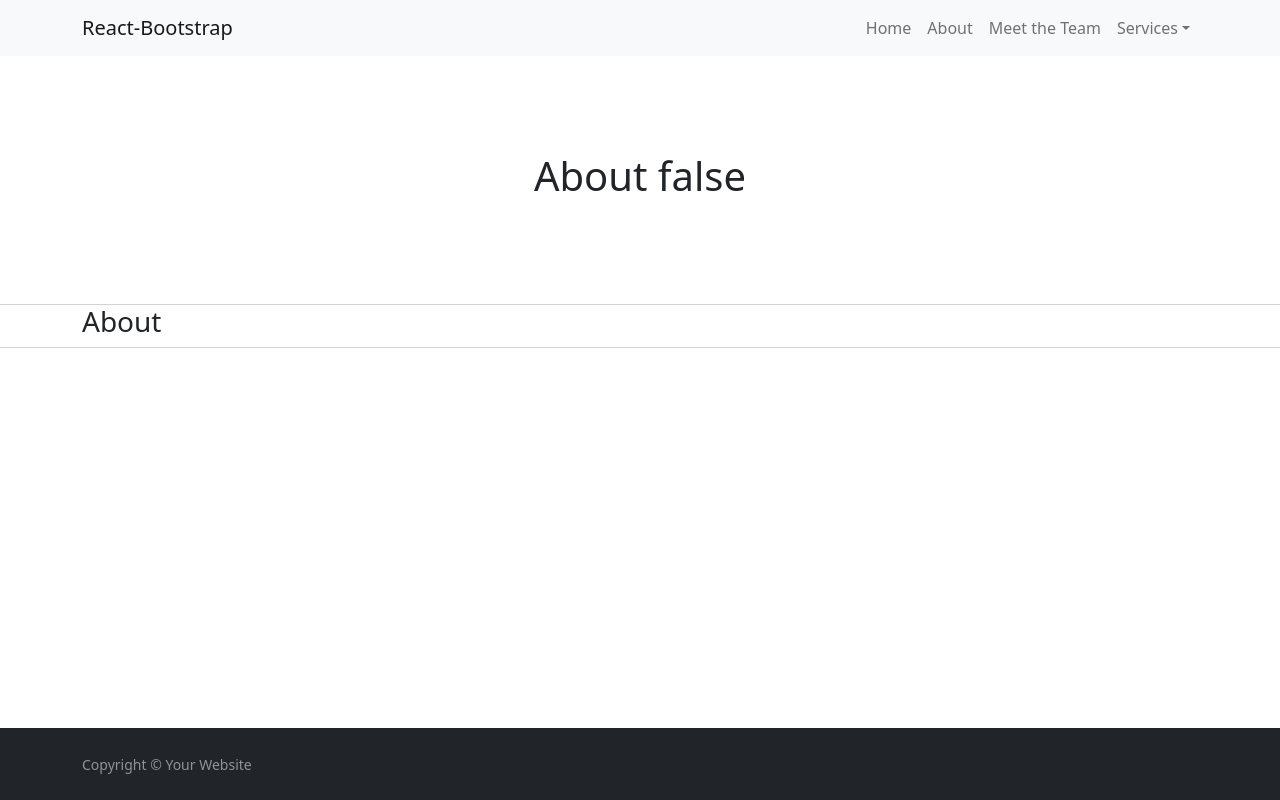
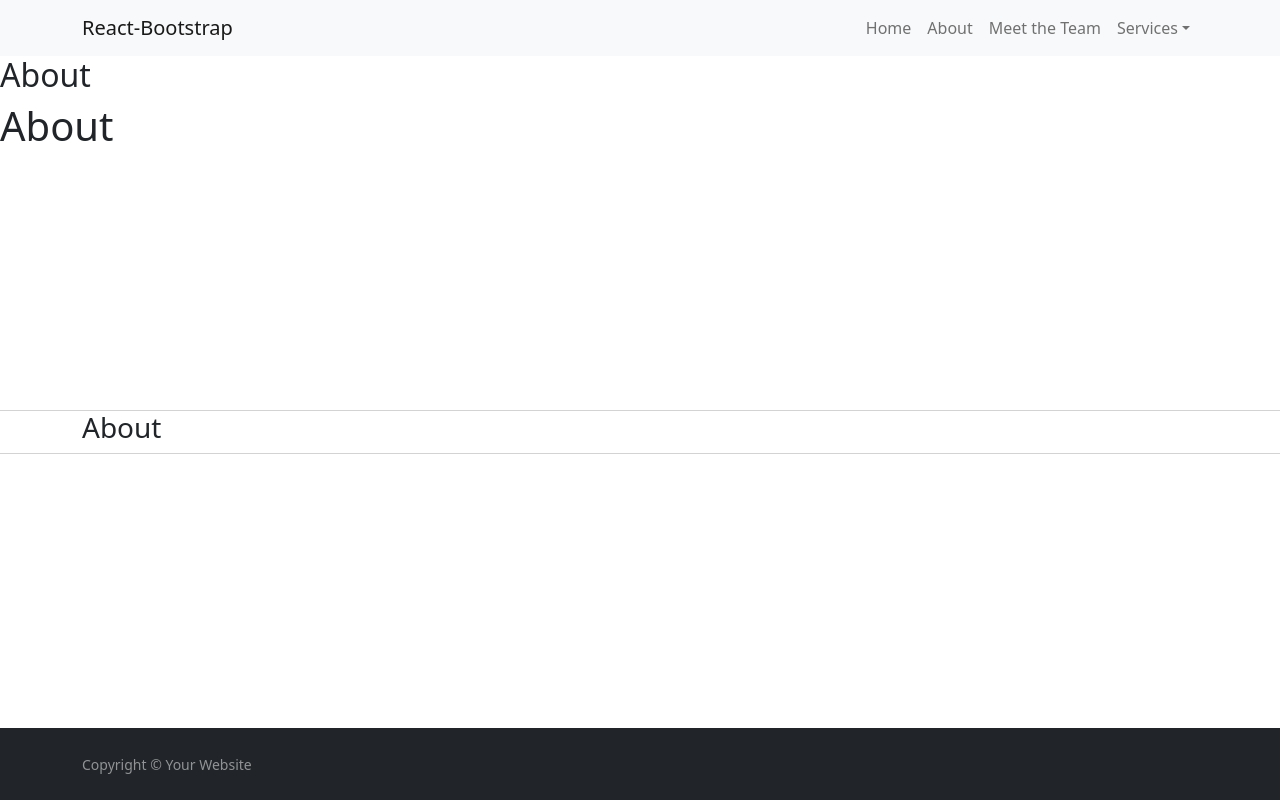
Before and after one commit to jesudason/milne, a React (Create React App) app: page /about in a window 1280 px wide. Built offline with nearby package versions, Linux system fonts and the light colour scheme.

Commit message:
navbar autoclose functionality added

```diff
--- a/package.json
+++ b/package.json
@@ -3,6 +3,7 @@
   "version": "0.1.0",
   "private": true,
   "dependencies": {
+    "@portabletext/react": "^1.0.6",
     "@sanity/client": "^3.3.0",
     "@sanity/image-url": "^1.0.1",
     "@testing-library/jest-dom": "^5.16.4",
--- a/src/Components/Navbar.js
+++ b/src/Components/Navbar.js
@@ -8,7 +8,7 @@ import { Link } from "react-router-dom";
 const Navigation = () => {
   return (
     <>
-      <Navbar fixed="top" bg="light" expand="lg">
+      <Navbar collapseOnSelect fixed="top" bg="light" expand="lg">
         <Container>
           <Navbar.Brand as={Link} to="#home">
             React-Bootstrap
@@ -18,28 +18,32 @@ const Navigation = () => {
             className="justify-content-end"
             id="basic-navbar-nav"
           >
-            <Nav className="align-items-center">
-              <Nav.Link as={Link} to="/">
+            <Nav className="align-items-center" defaultActiveKey="/home">
+              <Nav.Link as={Link} to="/" href="/">
                 Home
               </Nav.Link>
-              <Nav.Link as={Link} to="/about">
+              <Nav.Link as={Link} to="/about" href="/about">
                 About
               </Nav.Link>
-              <Nav.Link as={Link} to="/people">
+              <Nav.Link as={Link} to="/people" href="/people">
                 Meet the Team
               </Nav.Link>
-              <NavDropdown title="Services" id="basic-nav-dropdown">
-                <NavDropdown.Item as={Link} to="/services">
+              <NavDropdown
+                title="Services"
+                id="basic-nav-dropdown"
+                autoClose="inside"
+              >
+                <NavDropdown.Item as={Link} to="/services" href="/services">
                   Services
                 </NavDropdown.Item>
-                <NavDropdown.Item as={Link} to="/">
+                <NavDropdown.Item as={Link} to="/" href="/">
                   Another action
                 </NavDropdown.Item>
-                <NavDropdown.Item as={Link} to="/">
+                <NavDropdown.Item as={Link} to="/" href="/">
                   Something
                 </NavDropdown.Item>
                 <NavDropdown.Divider />
-                <NavDropdown.Item as={Link} to="/">
+                <NavDropdown.Item as={Link} to="/" href="/">
                   Separated link
                 </NavDropdown.Item>
               </NavDropdown>
--- a/src/Components/PageBanner.js
+++ b/src/Components/PageBanner.js
@@ -1,19 +1,35 @@
 import React from "react";
+import "./PageBanner.scss";
 
 export const PageBanner = ({ title, type }) => {
+  let subtitle = "";
+  let image = "";
   return (
     <>
-      <section className={`${type == "index" ? "bgimage" : ""}`}>
-        <div className="py-5 text-center container">
-          <div className="row py-lg-5">
-            <div className="col-lg-6 col-md-8 mx-auto">
-              <h1 className="fw-light">
-                {title} {type == "index" ? "bgimage" : "false"}
-              </h1>
+      {type == "index" ? (
+        <section className="banner banner__hero">
+          <h1 className="fw-light">{title}</h1>
+        </section>
+      ) : (
+        <section className="banner banner__skinny">
+          <div className="banner__text">
+            <h2 className="banner__text--title">{title}</h2>
+            {subtitle ? (
+              <h3 className="banner__text--subtitle">{subtitle}</h3>
+            ) : (
+              ""
+            )}
+          </div>
+          {image ? (
+            <div className="banner__image">
+              <img src="{image}" alt="" />
             </div>
-          </div>
-        </div>
-      </section>
+          ) : (
+            ""
+          )}
+          <h1 className="fw-light">{title}</h1>
+        </section>
+      )}
     </>
   );
 };
--- /dev/null
+++ b/src/Components/PageBanner.scss
@@ -0,0 +1,21 @@
+@import "../custom.scss";
+
+.banner.banner__hero {
+  height: 502px;
+}
+
+.banner.banner__skinny {
+  height: 300px;
+}
+
+@media only screen and (min-width: $tablet) {
+  .banner.banner__hero {
+    height: 606px;
+  }
+}
+
+@media only screen and (min-width: $desktop) {
+  .banner.banner__skinny {
+    height: 355px;
+  }
+}
--- a/src/Pages/Person.js
+++ b/src/Pages/Person.js
@@ -3,6 +3,7 @@ import { LayoutDefault } from "../Layouts/LayoutDefault";
 import sanityClient from "../Client";
 import { useParams } from "react-router-dom";
 import imageUrlBuilder from "@sanity/image-url";
+import { PortableText } from "@portabletext/react";
 
 const builder = imageUrlBuilder(sanityClient);
 
@@ -26,7 +27,7 @@ export const Person = () => {
                     url
                 }
             },
-            description,
+            body,
         }`,
         { slug }
       )
@@ -47,6 +48,9 @@ export const Person = () => {
               alt="Image example"
             />
           )}
+          <div>
+            <PortableText value={[personData.body]} />
+          </div>
         </div>
       </section>
     </LayoutDefault>
--- a/src/custom.scss
+++ b/src/custom.scss
@@ -1,9 +1,7 @@
 // Override default variables before the import
 // $body-bg: #000;
+$tablet: 769px;
+$desktop: 1025px;
 
 // Import Bootstrap and its default variables
 @import '~bootstrap/scss/bootstrap.scss';
-// .navbar {
-//     position: absolute;
-//     width: 100%;
-// }
```
Also changed, not shown: 1 other file (tests, documents, lock files or other folders).
